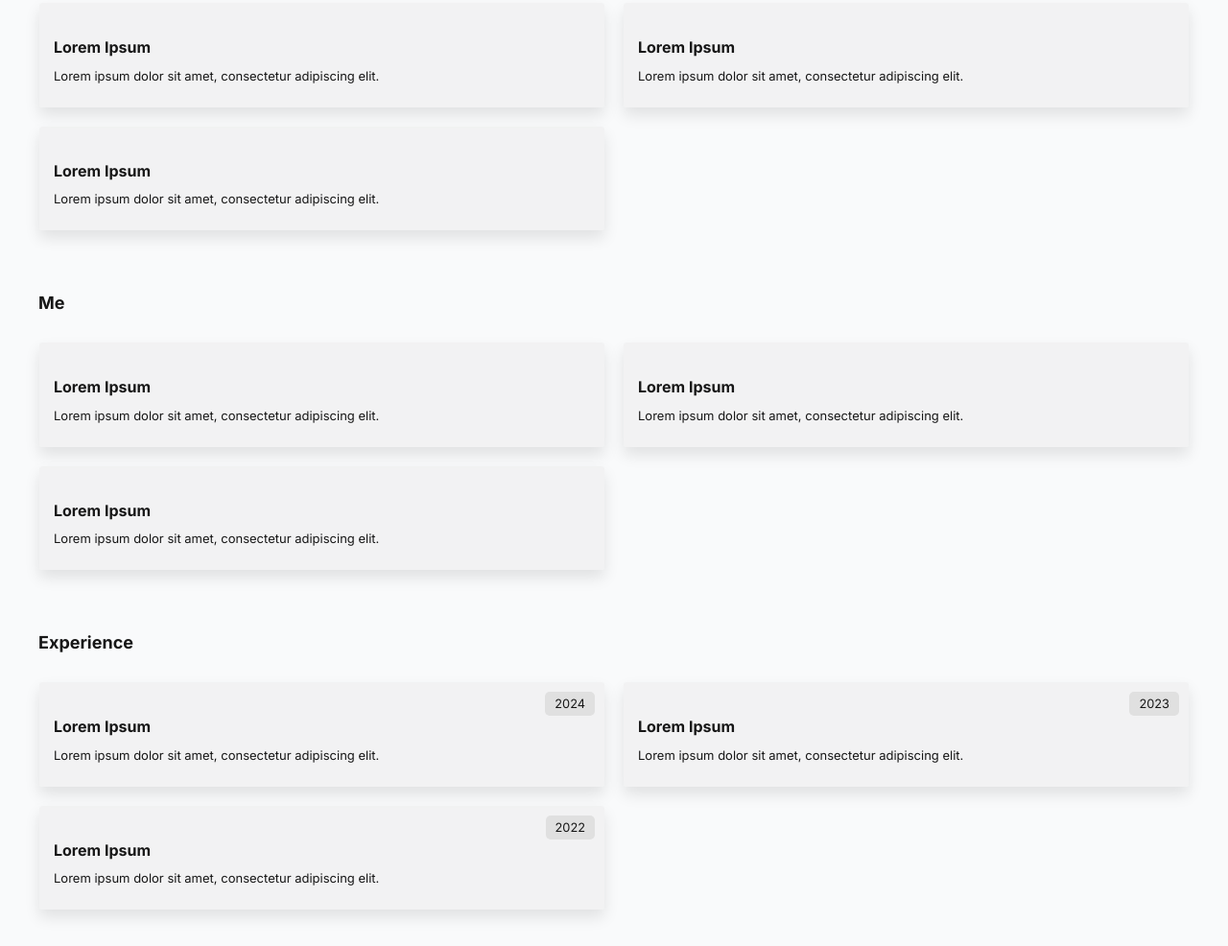
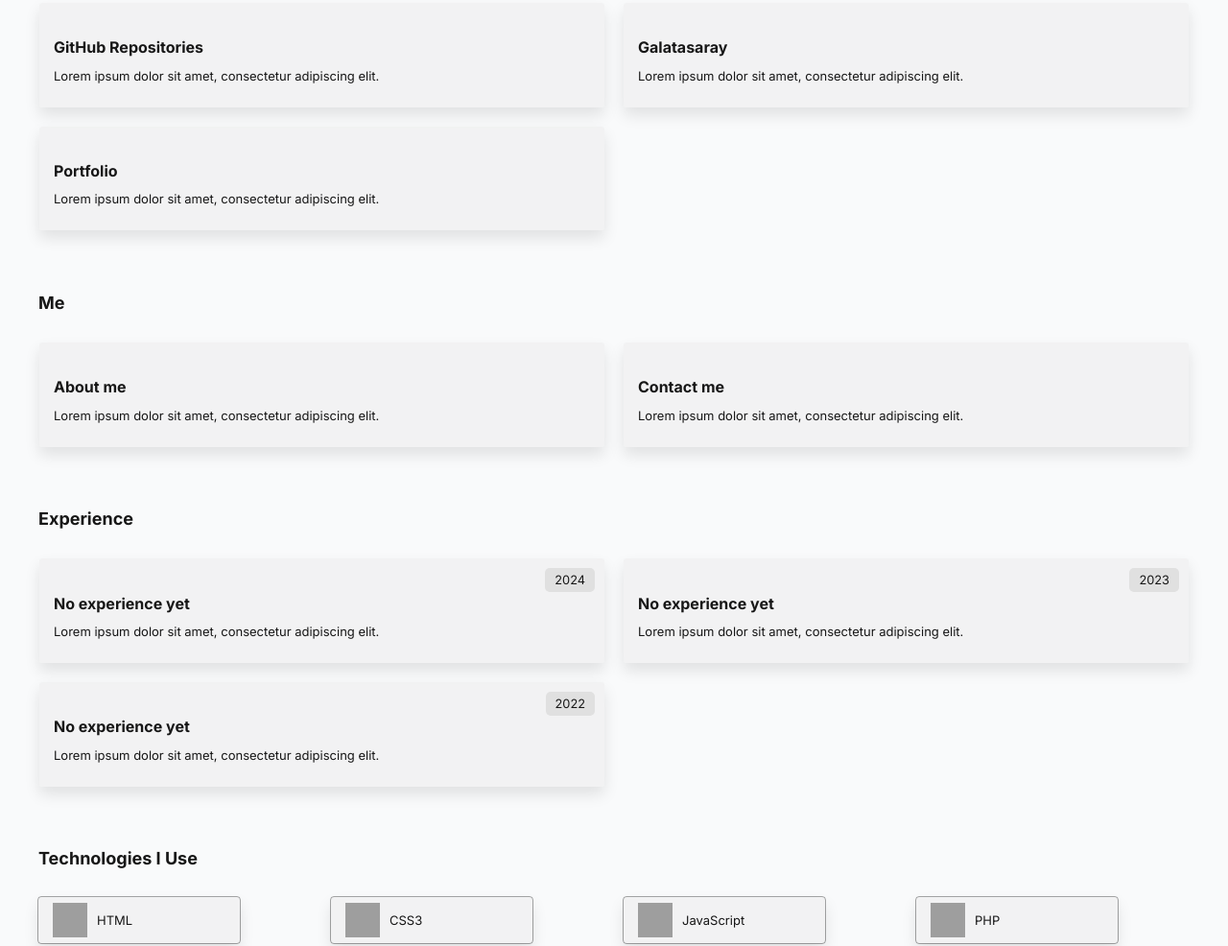
Before and after one commit to BerkayToklucu/berkaytoklucu.github.io, a plain HTML site: page index.html in a window 1280 px wide. Shown: the part 427-1413 px from the top of the page at 96% size. Drawn offline with Linux system fonts and the light colour scheme; grey boxes are pictures that could not be loaded.

Commit message:
The number and titles of some cards have been updated.

```diff
--- a/index.html
+++ b/index.html
@@ -31,15 +31,15 @@
           <h2>Pages</h2>
           <div class="card-grid">
             <div class="card">
-              <h4>Lorem Ipsum</h4>
+              <h4>GitHub Repositories</h4>
               <p>Lorem ipsum dolor sit amet, consectetur adipiscing elit.</p>
             </div>
             <div class="card">
-              <h4>Lorem Ipsum</h4>
+              <h4>Galatasaray</h4>
               <p>Lorem ipsum dolor sit amet, consectetur adipiscing elit.</p>
             </div>
             <div class="card">
-              <h4>Lorem Ipsum</h4>
+              <h4>Portfolio</h4>
               <p>Lorem ipsum dolor sit amet, consectetur adipiscing elit.</p>
             </div>
           </div>
@@ -48,15 +48,11 @@
           <h2>Me</h2>
           <div class="card-grid">
             <div class="card">
-              <h4>Lorem Ipsum</h4>
+              <h4>About me</h4>
               <p>Lorem ipsum dolor sit amet, consectetur adipiscing elit.</p>
             </div>
             <div class="card">
-              <h4>Lorem Ipsum</h4>
-              <p>Lorem ipsum dolor sit amet, consectetur adipiscing elit.</p>
-            </div>
-            <div class="card">
-              <h4>Lorem Ipsum</h4>
+              <h4>Contact me</h4>
               <p>Lorem ipsum dolor sit amet, consectetur adipiscing elit.</p>
             </div>
           </div>
@@ -65,17 +61,17 @@
           <h2>Experience</h2>
           <div class="card-grid">
             <div class="card">
-              <h4>Lorem Ipsum</h4>
+              <h4>No experience yet</h4>
               <p>Lorem ipsum dolor sit amet, consectetur adipiscing elit.</p>
               <div class="year">2024</div>
             </div>
             <div class="card">
-              <h4>Lorem Ipsum</h4>
+              <h4>No experience yet</h4>
               <p>Lorem ipsum dolor sit amet, consectetur adipiscing elit.</p>
               <div class="year">2023</div>
             </div>
             <div class="card">
-              <h4>Lorem Ipsum</h4>
+              <h4>No experience yet</h4>
               <p>Lorem ipsum dolor sit amet, consectetur adipiscing elit.</p>
               <div class="year">2022</div>
             </div>
```
